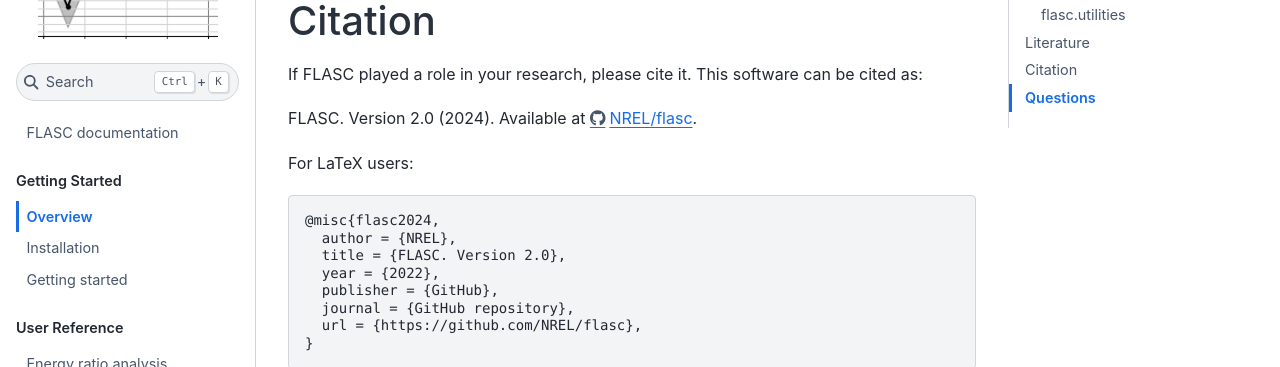
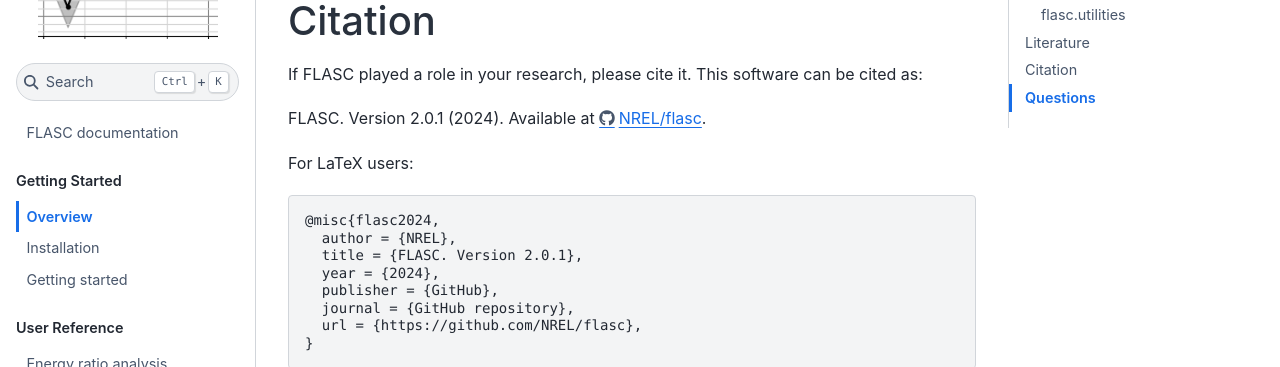
Before and after one commit to NREL/flasc, a Jupyter Book: the page built from docs/overview.md, in a window 1280 px wide and 900 px high, scrolled down 1928 px. Shown: the part 186-553 px from the top of the window. Built offline with Jupyter Book 1.0.4 settings and Sphinx 7.4.7 and the Sphinx Book theme 1.1.4, drawn with Linux system fonts in a browser that asks for light colours; cross-references to code outside the pages are shown as plain code.

Commit message:
Update version number; ignore version.py for ruff.

```diff
--- a/docs/overview.md
+++ b/docs/overview.md
@@ -87,15 +87,15 @@
 If FLASC played a role in your research, please cite it. This software can be
 cited as:
 
-   FLASC. Version 2.0 (2024). Available at https://github.com/NREL/flasc.
+   FLASC. Version 2.0.1 (2024). Available at https://github.com/NREL/flasc.
 
 For LaTeX users:
 
 
     @misc{flasc2024,
       author = {NREL},
-      title = {FLASC. Version 2.0},
-      year = {2022},
+      title = {FLASC. Version 2.0.1},
+      year = {2024},
       publisher = {GitHub},
       journal = {GitHub repository},
       url = {https://github.com/NREL/flasc},
--- a/flasc/version.py
+++ b/flasc/version.py
@@ -1 +1 @@
-2.0
+2.0.1
--- a/pyproject.toml
+++ b/pyproject.toml
@@ -25,6 +25,7 @@
 
 # Exclude a variety of commonly ignored directories.
 exclude = [
+    "flasc/version.py",
     ".bzr",
     ".direnv",
     ".eggs",
```
